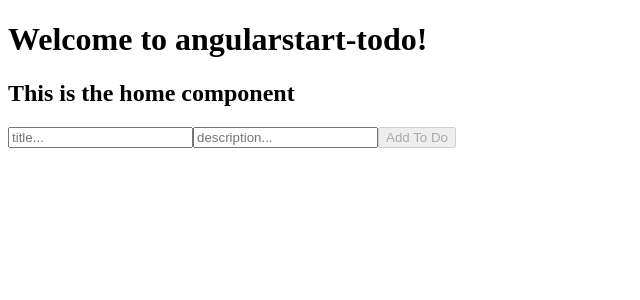
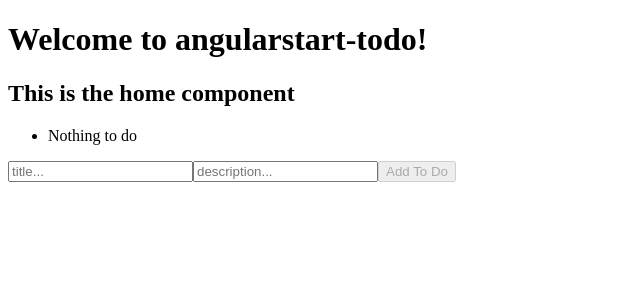
Before and after one commit to Kit-dev-droid/angularstart-todo-ongoing, an Angular app: page /home in a window 1280 px wide. Shown: the top 300 px of the page, without its empty margins (0-640 px from the left). Built offline with nearby package versions, Linux system fonts and the light colour scheme.

Commit message:
added basic storage state

```diff
--- a/src/app/home/home.component.ts
+++ b/src/app/home/home.component.ts
@@ -1,17 +1,20 @@
-import { Component } from '@angular/core';
+import { Component, inject } from '@angular/core';
 import { TodoFormComponnent } from './ui/todo-form.component';
 import { Todo } from '../shared/interfaces/todo';
+import { TodoService } from '../shared/interfaces/data=access/todo.service';
+import { TodoListComponent } from "./ui/todo-list.component";
 
 @Component({
   selector: 'app-home',
   template: `
   <h2>This is the home component</h2>
-  <app-todo-form (todoSubmitted)="createTodo($event)"/>
+  <app-todo-list [todos]="todoService.todos()"/>
+  <app-todo-form (todoSubmitted)="todoService.addTodo($event)"/>
   `,
-  imports: [TodoFormComponnent],
+  imports: [TodoFormComponnent, TodoListComponent,TodoListComponent],
 })
 export default class HomeComponent {
-  createTodo(todo: Todo){
-    console.log(todo);
-  }
+
+  todoService = inject(TodoService);
+
 }
--- /dev/null
+++ b/src/app/home/ui/todo-list.component.ts
@@ -0,0 +1,22 @@
+import { Component,input } from "@angular/core";
+import { Todo } from "../../shared/interfaces/todo";
+
+
+
+@Component({
+    selector: 'app-todo-list',
+    template: `
+            <ul>
+                @for (todo of todos(); track $index) {
+                    <li>
+                        <a>{{todo.title}}</a>
+                    </li>
+                } @empty {
+                    <li>Nothing to do</li>
+                }
+            </ul>`,
+})
+
+export class TodoListComponent {
+    todos = input.required<Todo[]>();
+}
--- /dev/null
+++ b/src/app/shared/interfaces/data=access/todo.service.ts
@@ -0,0 +1,21 @@
+import { Injectable,signal } from "@angular/core";
+import { Todo } from "../todo";
+
+
+
+@Injectable({
+    providedIn: 'root',
+})
+
+export class TodoService {
+    // We only want this class to be able to
+    // update the signal (# makes it private)
+    #todos = signal<Todo[]>([]);
+
+     // This can be read publicly
+    todos = this.#todos.asReadonly();
+
+    addTodo(todo: Todo) {
+        this.#todos.update((todos) => [...todos, todo] )
+    }
+}
```
